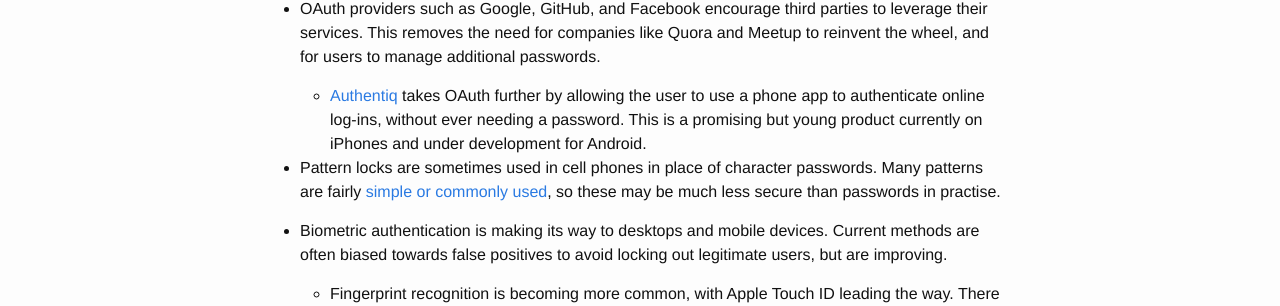
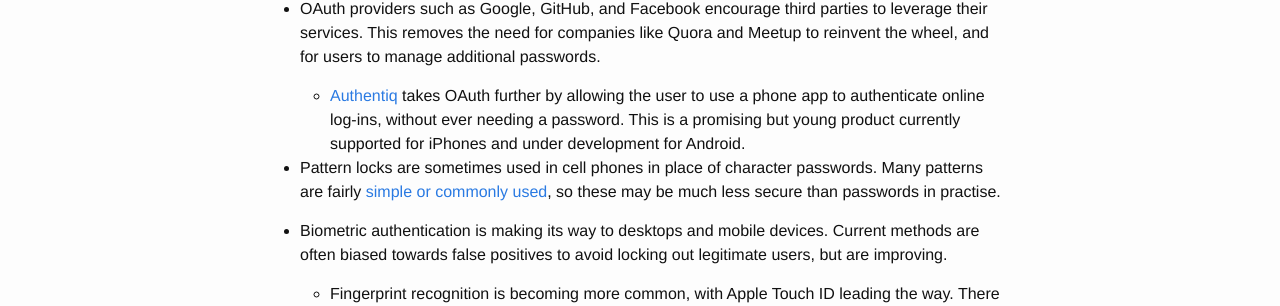
Before and after one commit to msayson/msayson.github.io, a Jekyll site: the page built from _posts/2017-05-18-improving-authentication-usability.markdown, in a window 1280 px wide. Shown: the part 590-896 px from the top of the page. Built offline with Jekyll 4.4.1, drawn with Linux system fonts in a browser that asks for light colours.

Commit message:
Updated wording of app description

```diff
--- a/_posts/2017-05-18-improving-authentication-usability.markdown
+++ b/_posts/2017-05-18-improving-authentication-usability.markdown
@@ -17,7 +17,7 @@
 
 * OAuth providers such as Google, GitHub, and Facebook encourage third parties to leverage their services.  This removes the need for companies like Quora and Meetup to reinvent the wheel, and for users to manage additional passwords.
 
-  * [Authentiq](https://www.authentiq.com/) takes OAuth further by allowing the user to use a phone app to authenticate online log-ins, without ever needing a password.  This is a promising but young product currently on iPhones and under development for Android.
+  * [Authentiq](https://www.authentiq.com/) takes OAuth further by allowing the user to use a phone app to authenticate online log-ins, without ever needing a password.  This is a promising but young product currently supported for iPhones and under development for Android.
 
 * Pattern locks are sometimes used in cell phones in place of character passwords.  Many patterns are fairly [simple or commonly used](http://www.popularmechanics.com/technology/security/a17015/common-android-pattern-password/), so these may be much less secure than passwords in practise.
 
```
